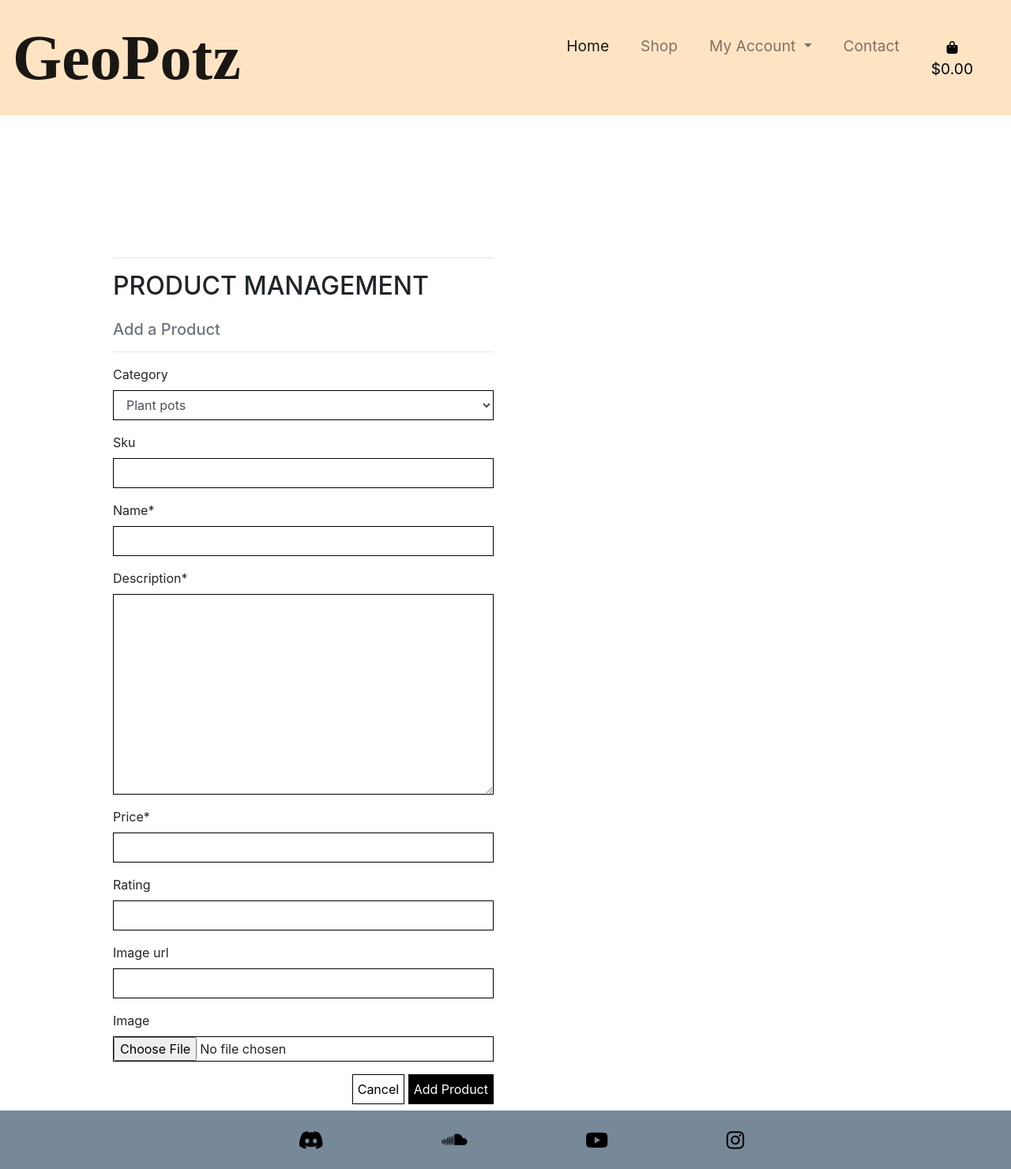
After one commit to BMorrell92/BMorrell_Milestone_Project4, a Django app: page /products/add/ in a window 1280 px wide. The commit adds this page. Shown: the whole page at 79% size. Run offline with Django 3.2, Linux system fonts and the light colour scheme; data comes from the database, SQL or seed files in the repository; parts of the project's set-up code (start-up, migrations or seed data) failed here and were passed over; some libraries are stand-ins or nearby versions; some web fonts are replaced.

Commit message:
finalised add product functionality

```diff
--- /dev/null
+++ b/products/templates/products/add_product.html
@@ -0,0 +1,37 @@
+{% extends "base.html" %}
+{% load static %}
+
+{% block page_header %}
+    <div class="container header-container">
+        <div class="row">
+            <div class="col"></div>
+        </div>
+    </div>
+{% endblock %}
+
+{% block content %}
+    <div class="overlay"></div>
+    <div class="container">
+        <div class="row">
+            <div class="col-12 col-md-6">
+                <hr>
+                <h2 class="logo-font mb-4">Product Management</h2>
+                <h5 class="text-muted">Add a Product</h5>
+                <hr>
+            </div>
+        </div>
+
+        <div class="row">
+            <div class="col-12 col-md-6">
+                <form method="POST" action="{% url 'add_product' %}" class="form mb-2" enctype="multipart/form-data">
+                    {% csrf_token %}
+                    {{ form | crispy }}
+                    <div class="text-right">
+                        <a class="btn btn-outline-black rounded-0" href="{% url 'products' %}">Cancel</a>
+                        <button class="btn btn-black rounded-0" type="submit">Add Product</button>
+                    </div>
+                </form>
+            </div>
+        </div>
+    </div>
+{% endblock %}
--- a/products/urls.py
+++ b/products/urls.py
@@ -3,5 +3,6 @@ from . import views
 
 urlpatterns = [
     path('', views.all_products, name='products'),
-    path('<product_id>', views.product_detail, name='product_detail'),
+    path('<int:product_id>/', views.product_detail, name='product_detail'),
+    path('add/', views.add_product, name='add_product'),
 ]
--- a/products/views.py
+++ b/products/views.py
@@ -4,9 +4,9 @@ from django.db.models import Q
 from django.db.models.functions import Lower
 
 from .models import Product, Category
+from .forms import ProductForm
 
 # Create your views here.
-
 
 def all_products(request):
     """ A view to show all products, including sorting and search queries """
@@ -68,3 +68,24 @@ def product_detail(request, product_id):
     }
 
     return render(request, 'products/product_detail.html', context)
+
+
+def add_product(request):
+    """ Add a product to the store """
+    if request.method == 'POST':
+        form = ProductForm(request.POST, request.FILES)
+        if form.is_valid():
+            form.save()
+            messages.success(request, 'Successfully added product!')
+            return redirect(reverse('add_product'))
+        else:
+            messages.error(request, 'Failed to add product. Please ensure the form is valid.')
+    else:
+        form = ProductForm()
+
+    template = 'products/add_product.html'
+    context = {
+        'form': form,
+    }
+
+    return render(request, template, context)
--- a/profiles/views.py
+++ b/profiles/views.py
@@ -15,8 +15,10 @@ def profile(request):
         if form.is_valid():
             form.save()
             messages.success(request, 'Profile updated successfully')
-
-    form = UserProfileForm(instance=profile)
+        else:
+            messages.error(request, 'Update failed. Please ensure the form is valid.')
+    else:
+        form = UserProfileForm(instance=profile)
     orders = profile.orders.all()
 
     template = 'profiles/profile.html'
--- a/templates/base.html
+++ b/templates/base.html
@@ -61,6 +61,7 @@
                 {% if request.user.is_authenticated %}
                   {% if request.user.is_superuser %}
                     <a href="" class="dropdown-item">Product Management</a>
+                    <a href="{% url 'add_product' %}" class="dropdown-item">Product Management</a>
                   {% endif %}
                   <a href="" class="dropdown-item">My Profile</a>
                   <a href="{% url 'account_logout' %}" class="dropdown-item">Logout</a>
--- a/templates/includes/toasts/toast_success.html
+++ b/templates/includes/toasts/toast_success.html
@@ -20,7 +20,11 @@
                 {% for item in bag_items %}
                     <div class="row">
                         <div class="col-3 my-1">
-                            <img class="w-100" src="{{ item.product.image.url }}">
+                            {% if item.product.image %}
+                            <img class="w-100" src="{{ item.product.image.url }}" alt="{{ item.product.name }}">
+                            {% else %}
+                            <img class="w-100" src="{{ MEDIA_URL }}noimage.png" alt="{{ item.product.name }}">
+                            {% endif %}
                         </div>
                         <div class="col-9">
                             <p class="my-0"><strong>{{ item.product.name }}</strong></p>
```
Also changed, not shown: bag/templates/bag/bag.html (+6 -2 lines).
